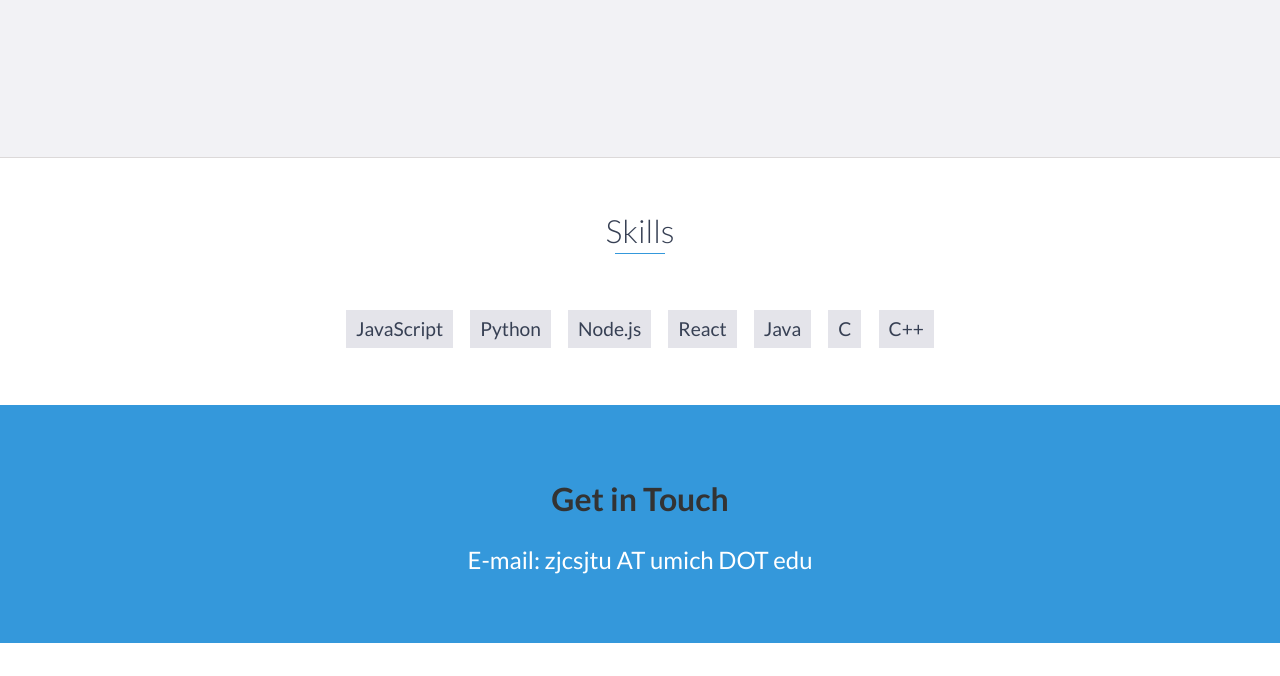
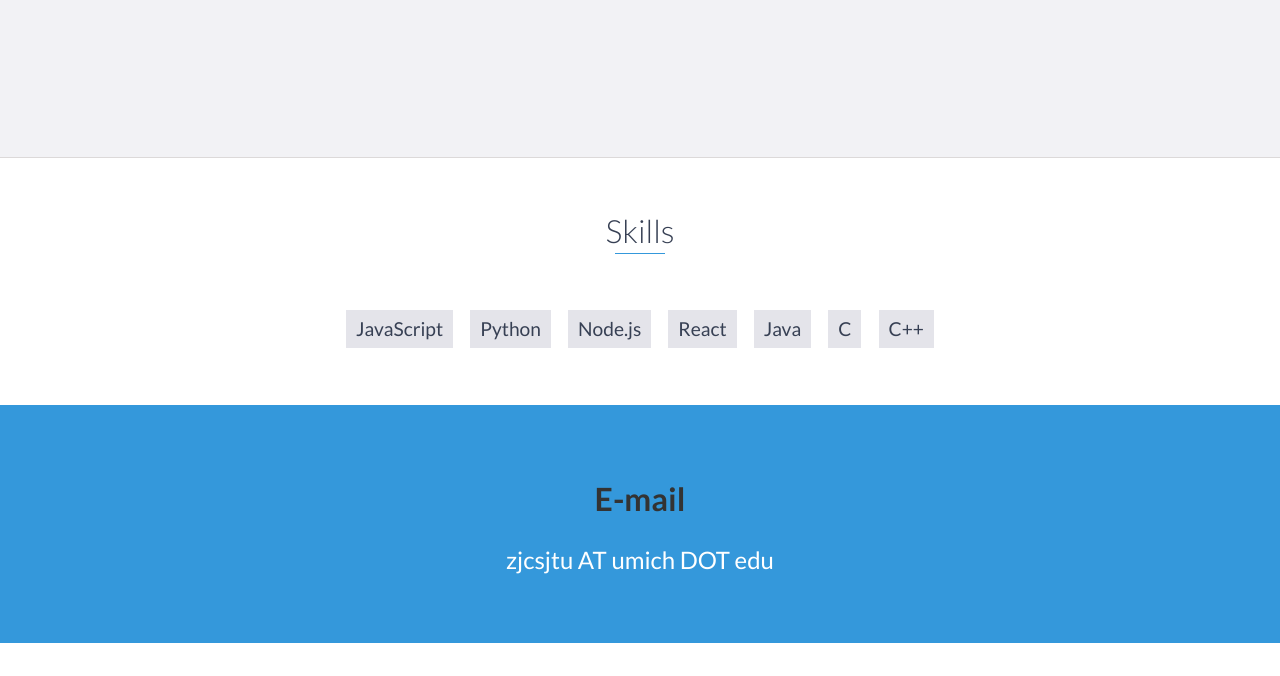
Before and after one commit to ZJCSJTU/ZJCSJTU.github.io, a plain HTML site: page index.html in a window 1280 px wide. Shown: the part 2292-2968 px from the top of the page. Drawn offline with nearby package versions, Linux system fonts and the light colour scheme.

```diff
--- a/index.html
+++ b/index.html
@@ -202,8 +202,8 @@
     <!-- End #skills -->
 
     <div id="contact">
-        <h1>Get in Touch</h1>
-        <h2>E-mail: zjcsjtu AT umich DOT edu</h2>
+        <h1>E-mail</h1>
+        <h2>zjcsjtu AT umich DOT edu</h2>
         <!-- <div id="contact-form">
             <form method="POST" action="https://formspree.io/email@email.com">
                 <input type="hidden" name="_subject" value="Contact request from personal website" />
```
